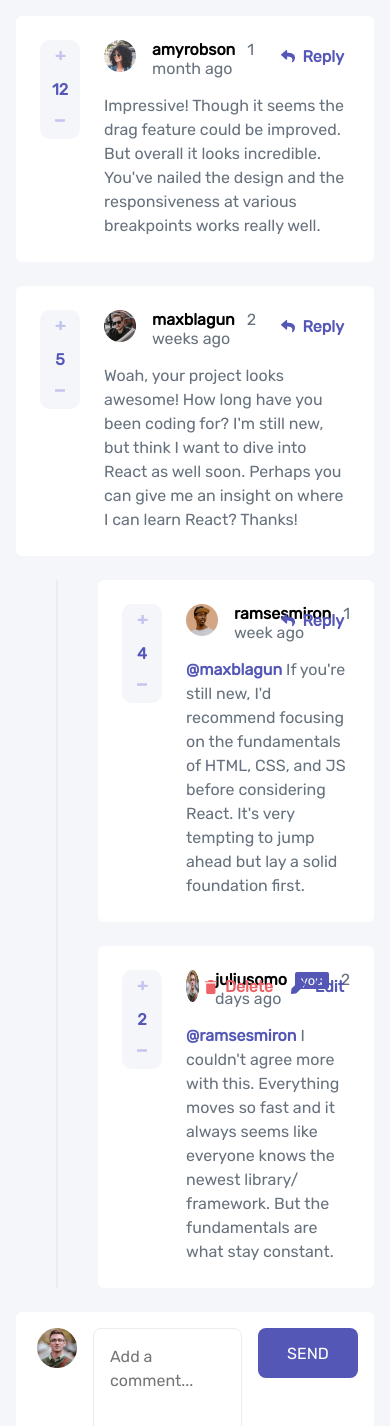
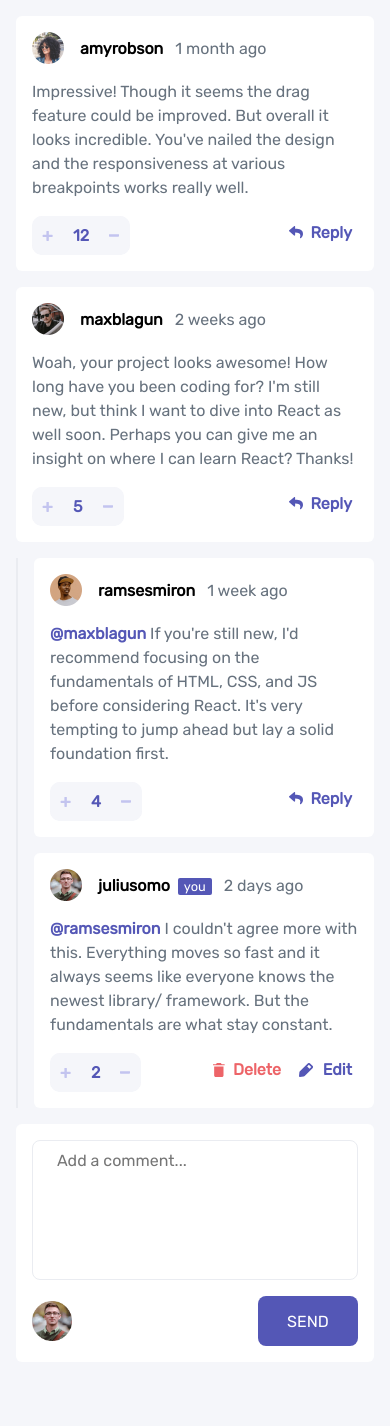
Before and after one commit to aronsn/interactive-comments-section-web, a React (Vite) app: page / in a window 390 px wide. Shown: the top 1426 px of the page. After the commit the page ends 1378 px from the top, so only its background shows below. Built offline with nearby package versions, Linux system fonts and the light colour scheme.

Commit message:
feat: adjust media query, extend comment component with edit comment state, adjust styling for mobile, desktop

```diff
--- a/src/App.css
+++ b/src/App.css
@@ -61,7 +61,7 @@ body {
     max-width: 725px;
 }
 
-@media (min-width: 375px) {
+@media (min-width: 640px) {
     body {
         min-height: 100vh;
         display: grid;
--- a/src/App.jsx
+++ b/src/App.jsx
@@ -4,6 +4,7 @@ import { CommentList } from './components/CommentList/CommentList';
 import data from './data.json';
 
 function App() {
+  // Great work! I havent got much to add beyond whats already been said. but I just wantes to say congrats! Youve done an excellent job on this!
   return (
     <div className="comment-section">
       <CommentList comments={data.comments} currentUserImage={data.currentUser.image.png} />
--- a/src/CommentInput/CommentInput.css
+++ b/src/CommentInput/CommentInput.css
@@ -29,7 +29,8 @@
     border: 1px solid hsl(var(--light-gray));
     width: 100%;
     font-size: var(--fs-paragraphs);
-    padding: var(--spacing-sm);
+    padding: var(--spacing-xs) var(--spacing-md);
+    min-height: 140px;
 }
 
 .form__button {
@@ -39,17 +40,16 @@
 .form__input:focus-visible {
     border-radius: 8px;
     border: 1px solid hsl(var(--morderate-blue));
-
 }
 
 .form__input:focus {
     outline: none;
   }
 
-  @media (min-width: 376px) {
+  @media (min-width: 640px) {
     .form {
+        padding: var(--spacing-md);
         grid-template-columns: 45px 10fr 2fr ;
-
         grid-template-rows: auto;
         grid-template-areas:
             "picture input button";
@@ -64,4 +64,8 @@
             height: 44px;
             width: 100px;
         }
+
+        .form__input {
+            min-height: 95px;
+        }
   }
--- a/src/CommentInput/CommentInput.jsx
+++ b/src/CommentInput/CommentInput.jsx
@@ -2,14 +2,22 @@ import React, { useState } from 'react';
 import '../CommentInput/CommentInput.css';
 import { Button } from '../components/Button/Button';
 
-export function CommentInput({currentUserImage, placeholder, replyingTo}) {
-    const [input, setInput] = useState(replyingTo ? `@${replyingTo}, ` : '');
+export function CommentInput({ currentUserImage, placeholder, replyingTo }) {
+  const [input, setInput] = useState(replyingTo ? `@${replyingTo}, ` : '');
 
   return (
     <form className="form">
-        <img className="form__picture" src={currentUserImage} alt="profile-picture" />
-        <textarea className="form__input" name="create-comment" placeholder={'Add a comment...'} rows={3}  value={input} onChange={(e) => setInput(e.target.value)}></textarea>
-        <Button className="form__button" type={'box-button'} iconSvg={undefined} onClick={undefined} >{placeholder}</Button>
+      <img className="form__picture" src={currentUserImage} alt="profile-picture" />
+      <textarea
+        className="form__input"
+        name="create-comment"
+        placeholder={'Add a comment...'}
+        value={input}
+        onChange={(e) => setInput(e.target.value)}
+      ></textarea>
+      <Button className="form__button" type={'box-button'} iconSvg={undefined} onClick={undefined}>
+        {placeholder}
+      </Button>
     </form>
-  )
+  );
 }
--- a/src/components/Button/Button.css
+++ b/src/components/Button/Button.css
@@ -41,3 +41,10 @@
     cursor: pointer;
 
 }
+
+
+@media (min-width: 640px) {
+    .box {
+        height: 45px;
+    }
+}
--- a/src/components/Comment/Comment.css
+++ b/src/components/Comment/Comment.css
@@ -14,7 +14,9 @@
     grid-template-areas:
         "header header header header"
         "body body body body"
-        "feedback feedback buttonGroup buttonGroup";
+        ". . . update"
+        "feedback feedback buttonGroup buttonGroup"
+        ;
 }
 
 .card--color-blue {
@@ -63,11 +65,34 @@
     margin-bottom: var(--spacing-sm);
     max-width: 600px;
 }
+
 .card__paragraph span {
     color: hsl(var(--morderate-blue));
     font-weight: 600;
 }
 
+.card__textarea {
+    resize: none;
+    line-height: 1.5;
+    border-radius: 8px;
+    border: 1px solid hsl(var(--light-gray));
+    width: 100%;
+    font-size: var(--fs-paragraphs);
+    padding: var(--spacing-xs) var(--spacing-md);
+    grid-area: body;
+    margin-bottom: var(--spacing-sm);
+    min-height: 190px;
+}
+
+
+.card__textarea:focus-visible {
+    border-radius: 8px;
+    border: 1px solid hsl(var(--morderate-blue));
+}
+
+.card__textarea:focus {
+    outline: none;
+  }
 
 .card__feedback {
     grid-area: feedback;
@@ -92,6 +117,12 @@
     margin: 0;
     padding: 10px;
     font-weight: 600;
+}
+
+.card__update {
+    grid-area: update;
+    margin-bottom: var(--spacing-sm);
+    margin-left: auto;
 }
 
 .card__button-group {
@@ -133,7 +164,7 @@
     color: hsl(var(--soft-red));
 }
 
-@media (min-width: 376px) {
+@media (min-width: 640px) {
     .comment {
         margin-bottom: var(--spacing-md);
     }
@@ -142,7 +173,9 @@
         grid-template-columns: 64px 1fr 1fr 1fr;
         grid-template-areas:
         "feedback header header buttonGroup"
-        "feedback body body body";
+        "feedback body body body"
+        ". . . update"
+        ;
     }
 
     .card__paragraph {
@@ -170,4 +203,14 @@
     .card__button-group {
         gap: 6px;
     }
+
+    .card__textarea {
+        margin-bottom: var(--spacing-sm);
+        resize: vertical;
+        min-height: 120px;
+    }
+
+    .card__update {
+        margin-bottom: 0;
+    }
 }
--- a/src/components/Comment/Comment.jsx
+++ b/src/components/Comment/Comment.jsx
@@ -15,6 +15,8 @@ export function Comment({
   score,
 }) {
   const [display, setDisplay] = useState(false);
+  const [edit, setEdit] = useState(false);
+  const [input, setInput] = useState(`@${replyingTo}, ${comment}`);
 
   return (
     <div className="comment">
@@ -27,10 +29,14 @@ export function Comment({
             <span className="card__createdAt">{createdAt}</span>
           </p>
         </div>
-        <p className="card__paragraph">
-          {replyingTo ? <span>@{replyingTo}&nbsp;</span> : null}
-          {comment}
-        </p>
+        {edit ? (
+          <textarea className={'card__textarea'} value={input} onChange={(e) => setInput(e.target.value)} />
+        ) : (
+          <p className="card__paragraph">
+            {replyingTo ? <span>@{replyingTo}&nbsp;</span> : null}
+            {comment}
+          </p>
+        )}
         <div className="card__feedback">
           <button className="card__feedback-button ">
             <svg width="11" height="11" xmlns="http://www.w3.org/2000/svg">
@@ -50,7 +56,12 @@ export function Comment({
               <Button className="card__delete" type={'icon-button'} iconSvg={deleteSvg}>
                 Delete
               </Button>
-              <Button className="card__edit" type={'icon-button'} iconSvg={editSvg}>
+              <Button
+                className="card__edit"
+                onClick={() => setEdit((prevState) => !prevState)}
+                type={'icon-button'}
+                iconSvg={editSvg}
+              >
                 Edit
               </Button>
             </Fragment>
@@ -66,6 +77,11 @@ export function Comment({
             </Button>
           )}
         </div>
+        {edit ? (
+          <Button className={'card__update'} type={'box-button'}>
+            UPDATE
+          </Button>
+        ) : null}
       </section>
       {display ? (
         <CommentInput currentUserImage={currentUserImage} replyingTo={username} placeholder={'REPLY'} />
--- a/src/components/CommentList/CommentList.css
+++ b/src/components/CommentList/CommentList.css
@@ -4,7 +4,7 @@
     height: 90%;
 }
 
-@media (min-width: 376px) {
+@media (min-width: 640px) {
     .comments__sub-section {
         padding-left: var(--spacing-xl);
         margin-left: var(--spacing-xl);
```
